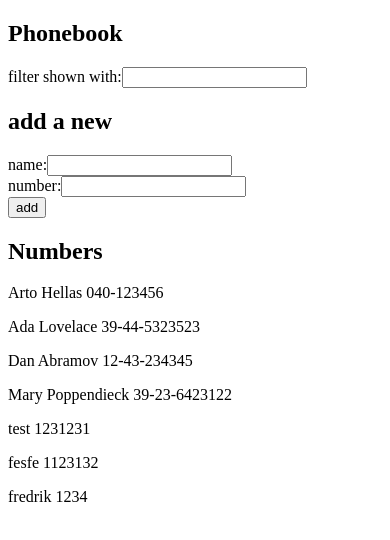
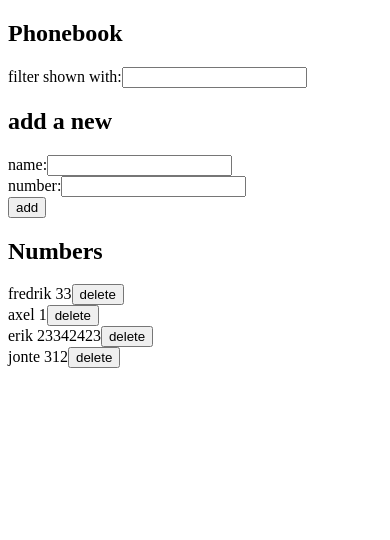
Before and after one commit to fredriknystrom/fs-part2, a React (Vite) app in the folder phonebook/: page / in a window 390 px wide. Shown: the top 540 px of the page. Built offline with nearby package versions, Linux system fonts and the light colour scheme; data requests are answered from the project's data file.

Commit message:
phonebook step9,10

```diff
--- a/phonebook/db.json
+++ b/phonebook/db.json
@@ -1,39 +1,24 @@
 {
   "persons": [
     {
-      "name": "Arto Hellas",
-      "number": "040-123456",
-      "id": "1"
+      "id": "76db",
+      "name": "fredrik",
+      "number": "33"
     },
     {
-      "name": "Ada Lovelace",
-      "number": "39-44-5323523",
-      "id": "2"
+      "id": "4c94",
+      "name": "axel",
+      "number": "1"
     },
     {
-      "name": "Dan Abramov",
-      "number": "12-43-234345",
-      "id": "3"
+      "id": "c20d",
+      "name": "erik",
+      "number": "23342423"
     },
     {
-      "name": "Mary Poppendieck",
-      "number": "39-23-6423122",
-      "id": "4"
-    },
-    {
-      "id": 5,
-      "name": "test",
-      "number": "1231231"
-    },
-    {
-      "id": 6,
-      "name": "fesfe",
-      "number": "1123132"
-    },
-    {
-      "id": 7,
-      "name": "fredrik",
-      "number": "1234"
+      "id": "0aa4",
+      "name": "jonte",
+      "number": "312"
     }
   ]
 }
--- a/phonebook/src/App.jsx
+++ b/phonebook/src/App.jsx
@@ -1,5 +1,4 @@
 import { useState, useEffect } from 'react'
-import axios from 'axios'
 import Filter from './components/Filter'
 import Person from './components/Person'
 import PersonForm from './components/PersonForm'
@@ -7,20 +6,31 @@ import personService from './services/persons'
 
 const App = () => {
   const [persons, setPersons] = useState([])
-
   const [newName, setNewName] = useState('')
   const [newNumber, setNewNumber] = useState('')
   const [newSearch, setNewSearch] = useState('')
 
+  const updateNumber = () => {
+    const person = persons.find(p => p.name === newName)
+    const updatedPerson = { ...person, number: newNumber }
+
+    personService
+      .update(person.id, updatedPerson)
+      .then(returnedPerson => {
+        setPersons(persons.map(p => p.id !== person.id ? p : returnedPerson))
+      })
+  }
+
   const addPerson = (event) => {
     event.preventDefault()
-    if (persons.some(item => item.name === newName)) {
-      alert(`${newName} is already added to phonebook`);
+    if (persons.some(person => person.name === newName)) {
+      if(confirm(`${newName} is already added to phonebook, do you want to replace the old number with a new one?`)) {
+        updateNumber()
+      }
     } else {
       const newPerson = {
         name: newName,
         number: newNumber,
-        id: persons.length + 1
       }
 
       personService
@@ -31,7 +41,6 @@ const App = () => {
       setNewName("")
       setNewNumber("")
     }
-
   }
 
   const handleNewName = (event) => {
@@ -60,6 +69,14 @@ const App = () => {
       })
   }, [])
 
+  const deletePerson = (person) => {
+    if(confirm(`Do you want to delete ${person.name}?`)){
+      console.log(`deleted ${person.name} with id: ${person.id}`)
+      personService.del(person.id)
+      setPersons(persons.filter(p => p.id !== person.id))
+    }
+  }
+
   return (
     <div>
       <h2>Phonebook</h2>
@@ -68,7 +85,7 @@ const App = () => {
       <PersonForm addPerson={addPerson} newName={newName} handleNewName={handleNewName} newNumber={newNumber} handleNewNumber={handleNewNumber}/>
       <h2>Numbers</h2>
       {filteredPersons.map(person =>
-        <Person key={person.id} name={person.name} number={person.number}/>
+        <Person key={person.id} name={person.name} number={person.number} deletePerson={() => deletePerson(person)}/>
       )}
     </div>
   )
--- a/phonebook/src/components/Person.jsx
+++ b/phonebook/src/components/Person.jsx
@@ -1,6 +1,9 @@
 const Person = (props) => {
     return(
-        <p>{props.name} {props.number}</p>
+        <div>
+            {props.name} {props.number}
+            <button onClick={props.deletePerson}>delete</button>
+        </div>
     )
 }
 
--- a/phonebook/src/services/persons.js
+++ b/phonebook/src/services/persons.js
@@ -11,9 +11,14 @@ const create = newObject => {
   return request.then(response => response.data)
 }
 
+const del = id => {
+    const itemUrl = baseUrl + "/" + id
+    const request = axios.delete(itemUrl)
+}
+
 const update = (id, newObject) => {
   const request = axios.put(`${baseUrl}/${id}`, newObject)
   return request.then(response => response.data)
 }
 
-export default { getAll, create, update }
+export default { getAll, create, del, update }
```
